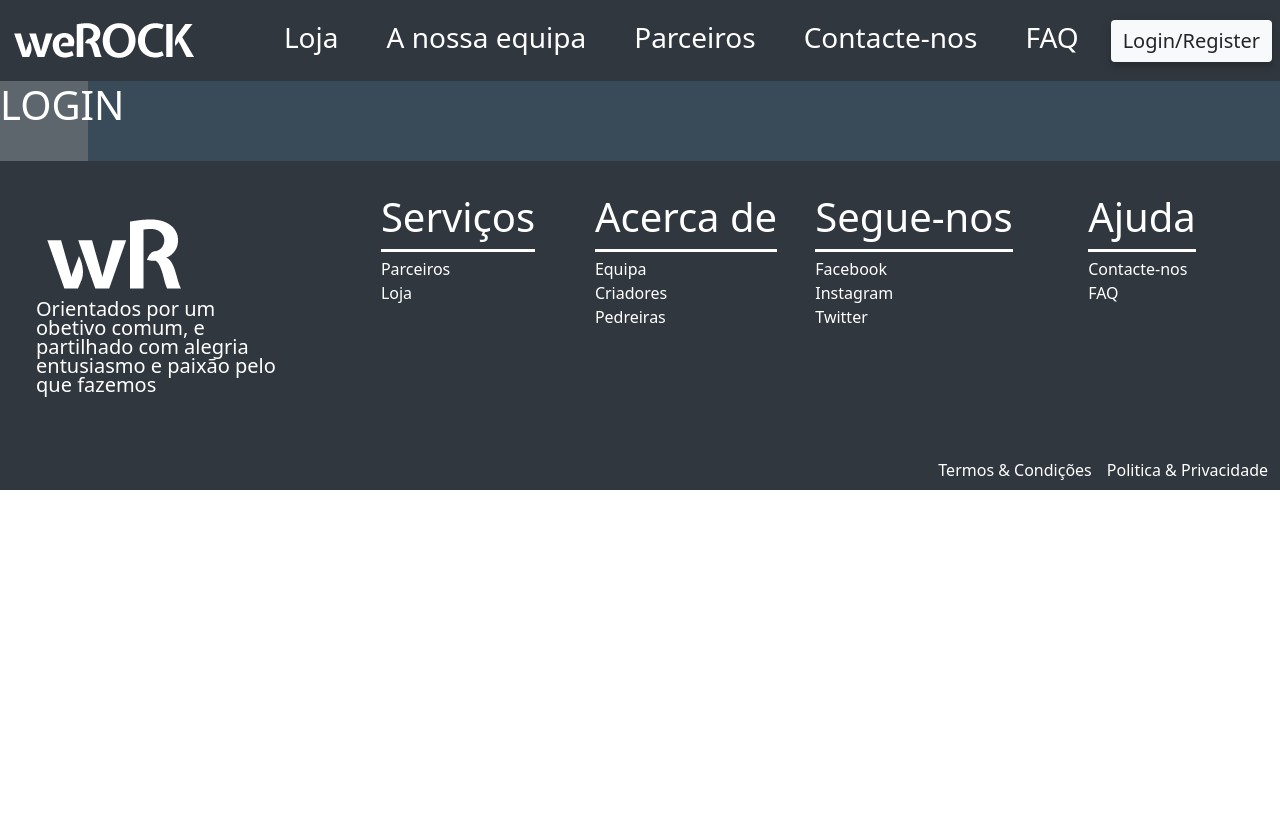
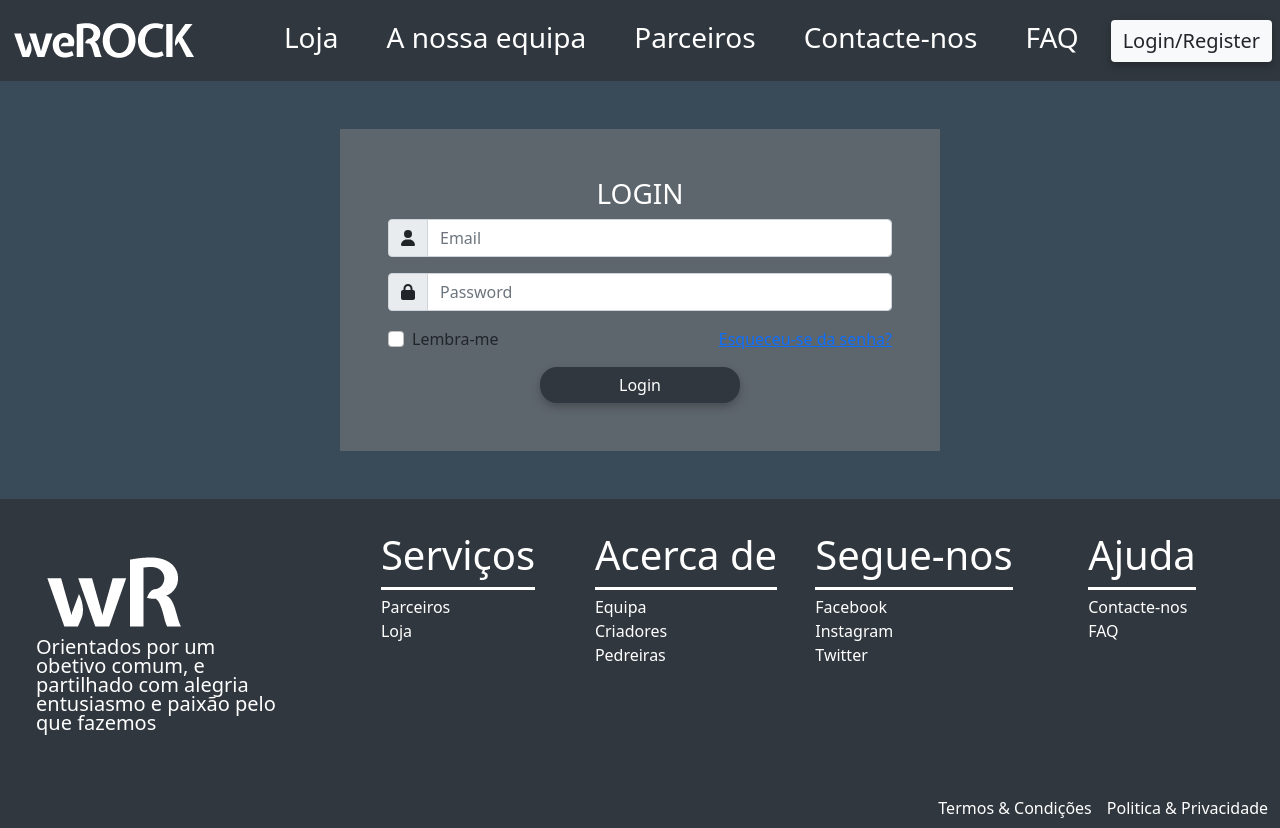
Before and after one commit to UPSxACE/quarrymanager-reactfrontend, a React (Create React App) app: page /login in a window 1280 px wide. Before the commit the page ends 800 px from the top, so only its background shows below. Built offline with nearby package versions, Linux system fonts and the light colour scheme.

Commit message:
Formulário de Login

```diff
--- a/package.json
+++ b/package.json
@@ -3,6 +3,9 @@
   "version": "0.1.0",
   "private": true,
   "dependencies": {
+    "@fortawesome/fontawesome-svg-core": "^6.1.1",
+    "@fortawesome/free-solid-svg-icons": "^6.1.1",
+    "@fortawesome/react-fontawesome": "^0.1.18",
     "@testing-library/jest-dom": "^5.16.4",
     "@testing-library/react": "^13.2.0",
     "@testing-library/user-event": "^13.5.0",
--- a/src/App.js
+++ b/src/App.js
@@ -42,6 +42,7 @@ function App() {
         <Route path="pedreiras" element={<Pedreiras />} />
         <Route path="criadores" element={<Criadores />} />
         <Route path="login" element={<Login />} />
+        <Route path="index" element={<Home />} />
       </Routes>
       <Footer />
     </div>
--- a/src/website/components/buttons.js
+++ b/src/website/components/buttons.js
@@ -92,6 +92,7 @@ const LoginButtonSubmit = styled(LoginButton)`
   border-radius: 17px;
   border: 0;
   filter: drop-shadow(0 4px 4px rgba(0, 0, 0, 25%));
+  width: 200px;
 
   &:active {
     color: #fff;
--- a/src/website/components/coloredComponents.js
+++ b/src/website/components/coloredComponents.js
@@ -1,9 +1,22 @@
-import { Container } from "react-bootstrap";
+import { Container, Row, Col } from "react-bootstrap";
 import React, { useState } from "react";
 import styled from "styled-components";
 export { ColoredContainer, ColoredRow, ColoredCol };
 
 const ColoredContainer = styled(Container)`
+  background-color: ${(props) => {
+    switch (props.variant) {
+      case 1:
+        return "#394a58";
+      case 3:
+        return "#5e666d";
+      default:
+        return "#394a58";
+    }
+  }};
+`;
+
+const ColoredRow = styled(Row)`
   background-color: ${(props) => {
     switch (props.variant) {
       case 1:
@@ -14,7 +27,7 @@ const ColoredContainer = styled(Container)`
   }};
 `;
 
-const ColoredRow = styled(Container)`
+const ColoredCol = styled(Col)`
   background-color: ${(props) => {
     switch (props.variant) {
       case 1:
@@ -24,14 +37,3 @@ const ColoredRow = styled(Container)`
     }
   }};
 `;
-
-const ColoredCol = styled(Container)`
-  background-color: ${(props) => {
-    switch (props.variant) {
-      case 1:
-        return "#394a58";
-      default:
-        return "#394a58";
-    }
-  }};
-`;
--- a/src/website/pages/home/home.js
+++ b/src/website/pages/home/home.js
@@ -13,6 +13,7 @@ import {
   LoginButtonSubmit,
   PrimaryButton,
 } from "../../components/buttons";
+
 export { Home };
 
 function Home() {
--- a/src/website/pages/login/login.js
+++ b/src/website/pages/login/login.js
@@ -1,29 +1,72 @@
 import React, { useState } from "react";
-import { Container, Row, Col } from "react-bootstrap";
+import { Container, Row, Col, Form, Button, InputGroup } from "react-bootstrap";
 import { DisplayH1, H1, Paragraph, H5, H3 } from "../../components/text";
+import { LoginButtonSubmit } from "../../components/buttons";
+import {
+  ColoredContainer,
+  ColoredRow,
+} from "../../components/coloredComponents";
 import styled from "styled-components";
+import { FontAwesomeIcon } from "@fortawesome/react-fontawesome";
+import { faUser, faLock } from "@fortawesome/free-solid-svg-icons";
+
 export { Login };
 
 function Login() {
   return (
     <Container fluid>
-      <StyledRowLight>
-        <CardBodyRow>
+      <ColoredRow variant={3}>
+        <CardBodyRow className={"container-fluid mt-5 mb-5 p-5"}>
           <Col xs={12} className={"g-0"}>
-            <H1 textAlign={"center"}>LOGIN</H1>
-            <br></br>
+            <H3 className={"text-center"}>LOGIN</H3>
+            <Form>
+              <Form.Group controlId="formBasicEmail">
+                <InputGroup className="mb-3">
+                  <InputGroup.Text id="basic-addon1">
+                    <FontAwesomeIcon
+                      className="align-self-center"
+                      icon={faUser}
+                    />
+                  </InputGroup.Text>
+                  <Form.Control type="email" placeholder="Email" />
+                </InputGroup>
+              </Form.Group>
+
+              <Form.Group className="mb-3" controlId="formBasicPassword">
+                <InputGroup className="mb-3">
+                  <InputGroup.Text id="basic-addon1">
+                    <FontAwesomeIcon
+                      className="align-self-center"
+                      icon={faLock}
+                    />
+                  </InputGroup.Text>
+                  <Form.Control type="password" placeholder="Password" />
+                </InputGroup>
+              </Form.Group>
+              <Container>
+                <Row>
+                  <Col xs={6}>
+                    <Form.Group className="mb-3" controlId="formBasicCheckbox">
+                      <Form.Check type="checkbox" label="Lembra-me" />
+                    </Form.Group>
+                  </Col>
+                  <Col xs={6} className={"text-end"}>
+                    <a href="#">Esqueceu-se da senha?</a>
+                  </Col>
+                  <Col xs={12} className={"d-flex justify-content-center"}>
+                    <LoginButtonSubmit>Login</LoginButtonSubmit>
+                  </Col>
+                </Row>
+              </Container>
+            </Form>
           </Col>
         </CardBodyRow>
-      </StyledRowLight>
+      </ColoredRow>
     </Container>
   );
 }
 
-const StyledRowLight = styled(Row)`
-  background-color: #394a58;
+const CardBodyRow = styled.div`
+  background-color: #5e666d;
+  width: 600px;
 `;
-
-const CardBodyRow = styled(Row)`
-  background-color: #5e666d;
-  width: 100px;
-`;
```
Also changed, not shown: 1 other file (tests, documents, lock files or other folders).
